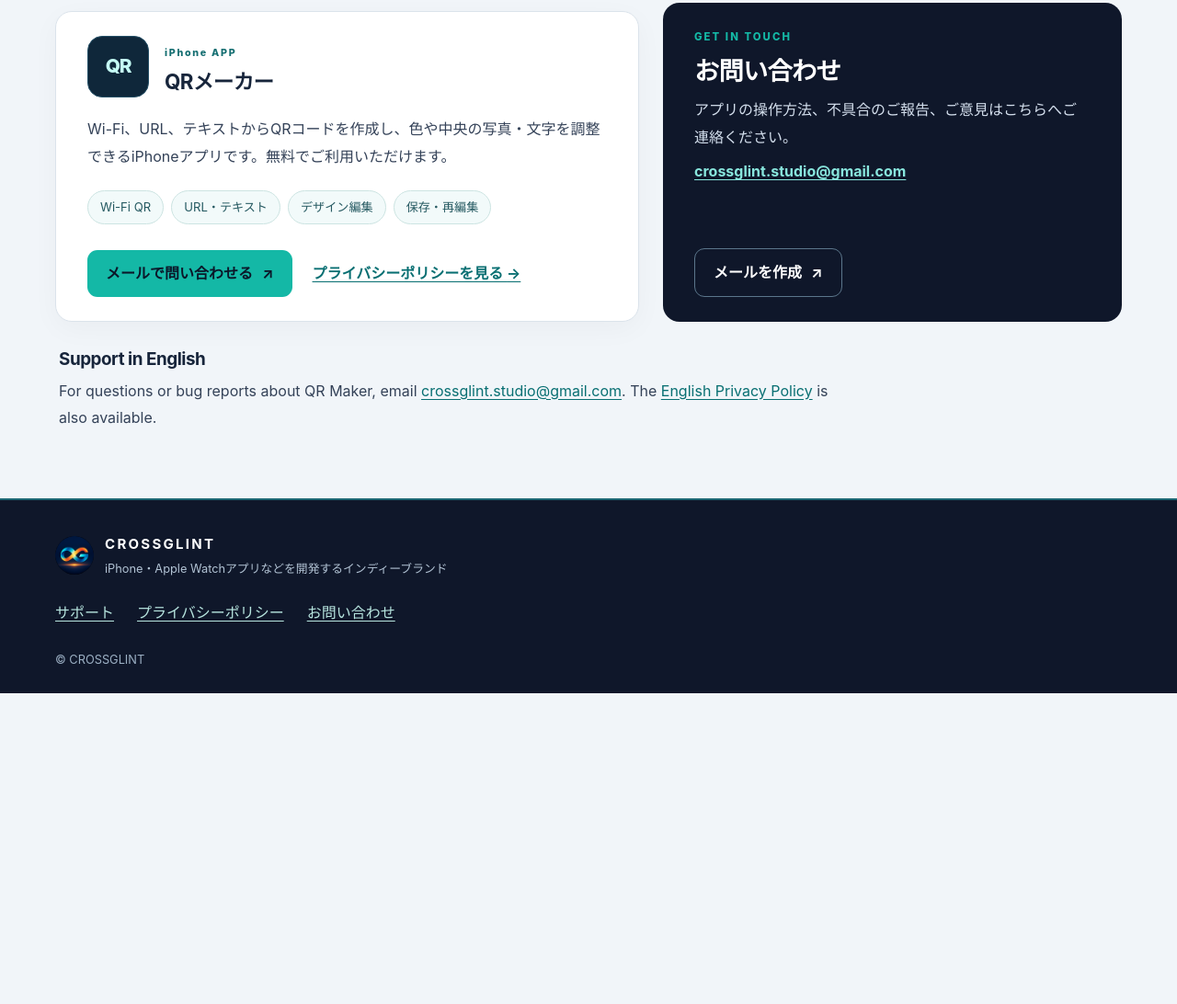
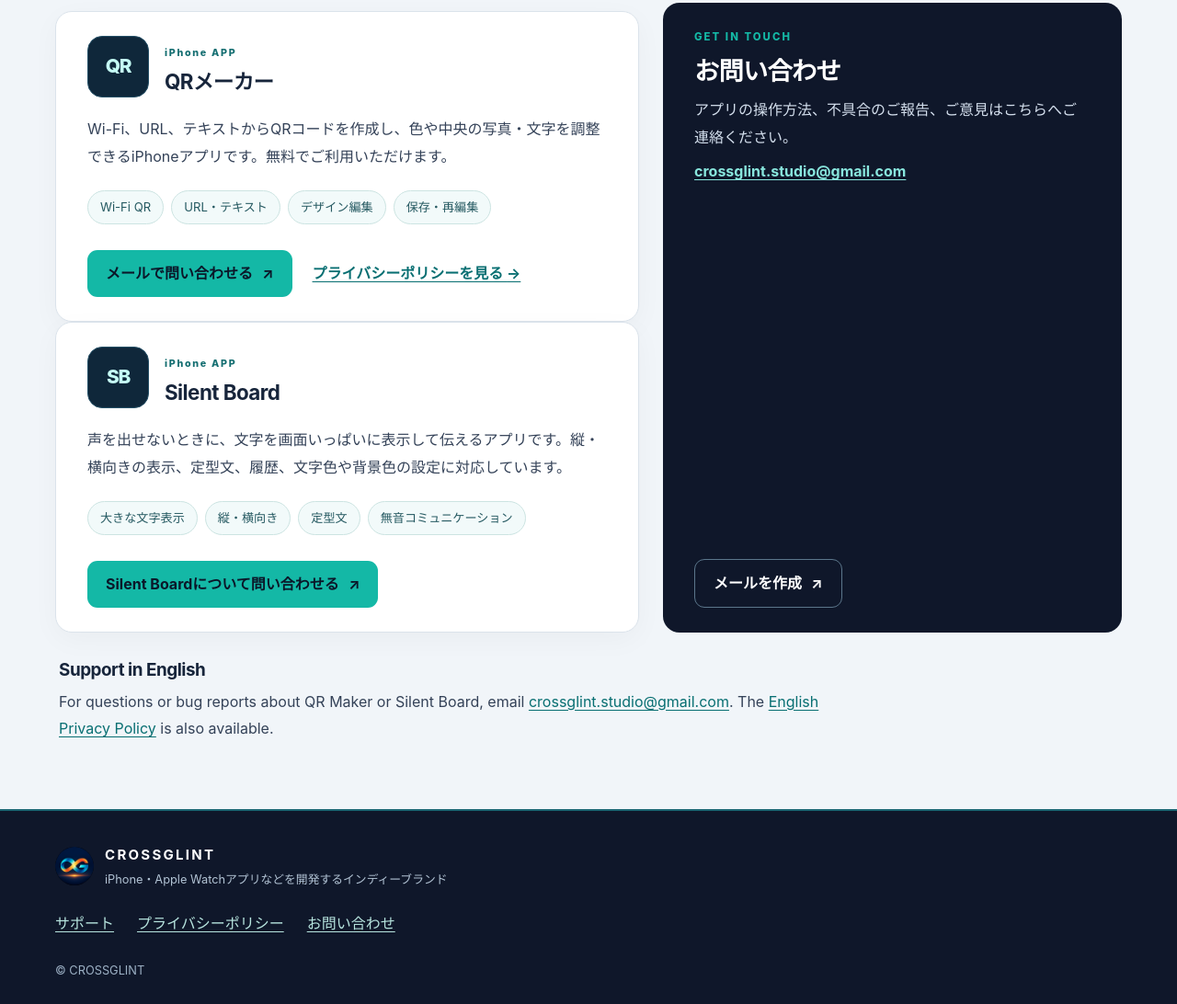
Before and after one commit to y-ji/crossglint-support, a plain HTML site: page index.html in a window 1280 px wide. Shown: the part 584-1676 px from the top of the page at 92% size. Before the commit the page ends 1338 px from the top, so only its background shows below. Drawn offline with Linux system fonts and the light colour scheme.

Commit message:
feat: list Silent Board with contact link on shared CROSSGLINT support website

```diff
--- a/index.html
+++ b/index.html
@@ -60,6 +60,22 @@
         <a class="text-link" href="privacy.html">プライバシーポリシーを見る <span aria-hidden="true">→</span></a>
       </div>
     </article>
+    <article class="product-card" aria-labelledby="silentboard-name">
+      <div class="product-heading">
+        <div class="product-initial" aria-hidden="true">SB</div>
+        <div>
+          <span class="product-label">iPhone APP</span>
+          <h3 id="silentboard-name">Silent Board</h3>
+        </div>
+      </div>
+      <p>声を出せないときに、文字を画面いっぱいに表示して伝えるアプリです。縦・横向きの表示、定型文、履歴、文字色や背景色の設定に対応しています。</p>
+      <div class="feature-tags" aria-label="主な機能">
+        <span>大きな文字表示</span><span>縦・横向き</span><span>定型文</span><span>無音コミュニケーション</span>
+      </div>
+      <div class="product-actions">
+        <a class="button-primary" href="mailto:crossglint.studio@gmail.com?subject=Silent%20Board%20Support">Silent Boardについて問い合わせる <span aria-hidden="true">↗</span></a>
+      </div>
+    </article>
   </section>
 
   <section class="contact-panel" aria-labelledby="contact-heading">
@@ -74,7 +90,7 @@
 
   <section class="english-note" lang="en" aria-labelledby="english-heading">
     <h2 id="english-heading">Support in English</h2>
-    <p>For questions or bug reports about QR Maker, email <a href="mailto:crossglint.studio@gmail.com">crossglint.studio@gmail.com</a>. The <a href="privacy.html#english">English Privacy Policy</a> is also available.</p>
+    <p>For questions or bug reports about QR Maker or Silent Board, email <a href="mailto:crossglint.studio@gmail.com">crossglint.studio@gmail.com</a>. The <a href="privacy.html#english">English Privacy Policy</a> is also available.</p>
   </section>
 </main>
 <footer class="site-footer">
```
